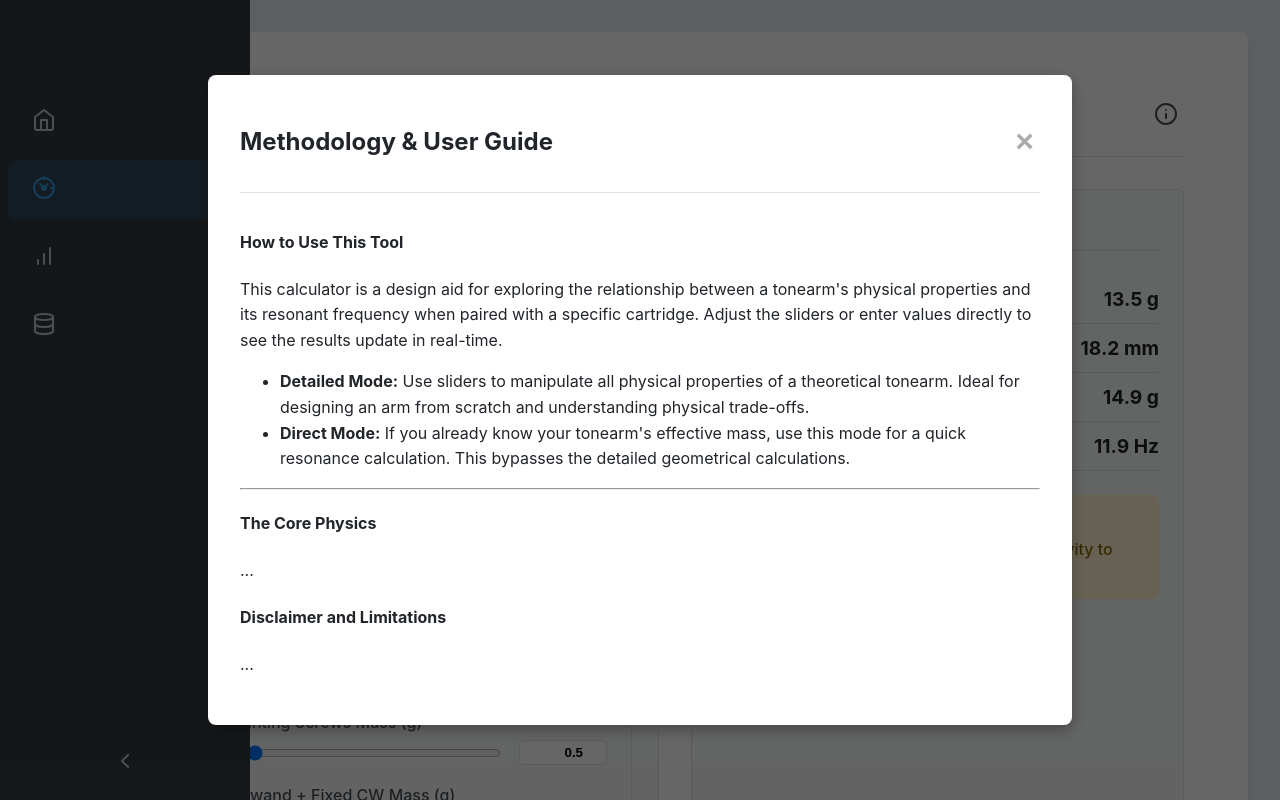
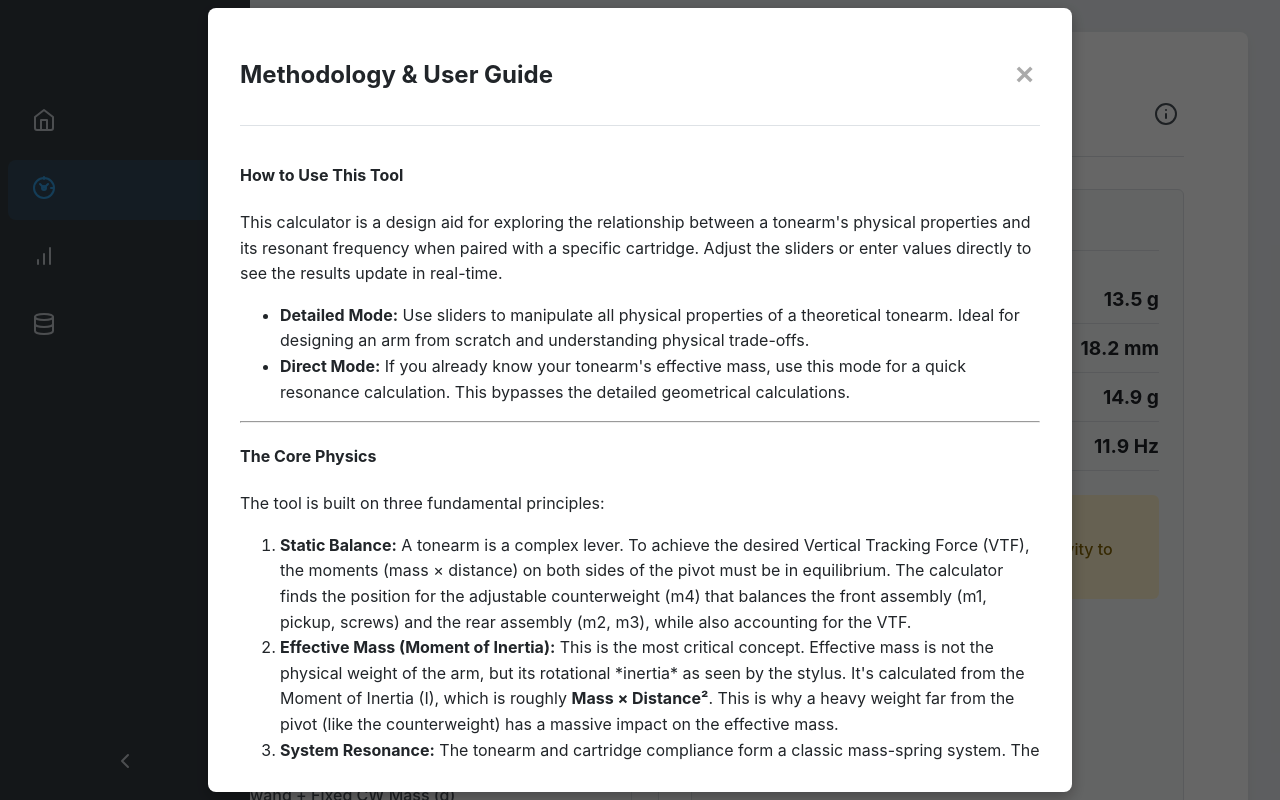
Before and after one commit to Engrove/Turntable, a Vue app: page /tonearm-calculator in a window 1280 px wide. Both pictures are taken after a click on the button 1166 px from the left and 114 px from the top of the page. Shown: the top 800 px of the page. Built offline with nearby package versions, Linux system fonts and the light colour scheme.

Commit message:
Update TonearmCalculatorView.vue

```diff
--- a/src/views/TonearmCalculatorView.vue
+++ b/src/views/TonearmCalculatorView.vue
@@ -1,6 +1,6 @@
 <!-- src/views/TonearmCalculatorView.vue -->
 <script setup>
-import { ref, onMounted } from 'vue'; // Importera onMounted
+import { ref, onMounted } from 'vue';
 import { useTonearmStore } from '@/store/tonearmStore.js';
 import InputPanel from '@/components/InputPanel.vue';
 import ResultsPanel from '@/components/ResultsPanel.vue';
@@ -12,11 +12,10 @@ import HelpModal from '@/components/HelpModal.vue';
 const store = useTonearmStore();
 const showHelp = ref(false);
 
-// Anropa initialize när komponenten har monterats
+// NYTT (1b): Anropa initialize när komponenten har monterats
 onMounted(() => {
   store.initialize();
 });
-
 </script>
 
 <template>
@@ -28,7 +27,7 @@ onMounted(() => {
       </button>
     </div>
 
-    <!-- NYTT: Laddnings- och felhantering -->
+    <!-- NYTT (1b): Laddnings- och felhantering -->
     <div v-if="store.isLoading" class="status-container">
       <h2>Loading Database...</h2>
     </div>
@@ -36,11 +35,13 @@ onMounted(() => {
       <h2>Failed to load data</h2>
       <p>{{ store.error }}</p>
     </div>
+
     <div v-else class="main-content">
       <div class="calculator-grid">
         <InputPanel />
         <ResultsPanel />
       </div>
+      <!-- NYTT (1b): Villkorlig rendering av visualiseringar -->
       <template v-if="store.params.calculationMode === 'detailed'">
         <TonearmVisualizer />
         <SensitivityCharts />
@@ -55,24 +56,59 @@ onMounted(() => {
       <template #default>
         <h4>How to Use This Tool</h4>
         <p>This calculator is a design aid for exploring the relationship between a tonearm's physical properties and its resonant frequency when paired with a specific cartridge. Adjust the sliders or enter values directly to see the results update in real-time.</p>
+        <!-- NYTT (1b): Uppdaterad hjälptext -->
         <ul>
             <li><strong>Detailed Mode:</strong> Use sliders to manipulate all physical properties of a theoretical tonearm. Ideal for designing an arm from scratch and understanding physical trade-offs.</li>
             <li><strong>Direct Mode:</strong> If you already know your tonearm's effective mass, use this mode for a quick resonance calculation. This bypasses the detailed geometrical calculations.</li>
         </ul>
         <hr>
-
         <h4>The Core Physics</h4>
-        <p>...</p>
-
+        <p>The tool is built on three fundamental principles:</p>
+        <ol>
+            <li><strong>Static Balance:</strong> A tonearm is a complex lever. To achieve the desired Vertical Tracking Force (VTF), the moments (mass × distance) on both sides of the pivot must be in equilibrium. The calculator finds the position for the adjustable counterweight (m4) that balances the front assembly (m1, pickup, screws) and the rear assembly (m2, m3), while also accounting for the VTF.</li>
+            <li><strong>Effective Mass (Moment of Inertia):</strong> This is the most critical concept. Effective mass is not the physical weight of the arm, but its rotational *inertia* as seen by the stylus. It's calculated from the Moment of Inertia (I), which is roughly <strong>Mass × Distance²</strong>. This is why a heavy weight far from the pivot (like the counterweight) has a massive impact on the effective mass.</li>
+            <li><strong>System Resonance:</strong> The tonearm and cartridge compliance form a classic mass-spring system. The goal is to place its natural resonance frequency in the "sweet spot" (typically 8-12 Hz) to avoid amplifying low-frequency rumble from warps (<8 Hz) and interfering with audible bass frequencies (>12 Hz).</li>
+        </ol>
+        <hr>
+        <h4>Understanding the Visualizations (Detailed Mode)</h4>
+        <p>The toolkit provides several interactive graphs to give you immediate visual feedback:</p>
+        <ul>
+            <li><strong>Tonearm Visualization:</strong> This top-down view shows the physical layout of your tonearm based on your inputs. It helps you visualize the balance and the crucial distances between the components and the pivot.</li>
+            <li><strong>Sensitivity Analysis (The 4 Charts):</strong> These charts are perhaps the most powerful design feature. Each chart shows how the final Resonance Frequency changes when you alter just <em>one</em> specific parameter (like Headshell Mass). A steep curve means the system is very sensitive to that parameter, while a flat curve means it has little effect. This helps you understand the trade-offs in your design.</li>
+            <li><strong>Counterweight Mass vs. Required Distance:</strong> This graph specifically explores the relationship between the adjustable counterweight's mass (m4) and how far it needs to be from the pivot to balance the arm. It clearly illustrates the principle that a heavier counterweight can be placed much closer to the pivot, which is key to reducing effective mass.</li>
+        </ul>
+        <hr>
+        <h4>The Two-Part Counterweight Philosophy</h4>
+        <p>A key design feature this calculator models is a two-part counterweight system. Instead of a single large weight, the task is split:</p>
+        <ul>
+            <li><strong>The Fixed Counterweight (m3):</strong> A mass integrated into the arm structure, very close to the pivot. Its purpose is to provide some of the balancing mass with a negligible contribution to the total inertia (since its distance, L3, is small).</li>
+            <li><strong>The Adjustable Counterweight (m4):</strong> This larger weight provides the final, precise balancing. Because m3 is already doing some work, m4 can be placed much closer to the pivot, significantly reducing its own contribution to inertia and thereby lowering the total effective mass.</li>
+        </ul>
+        <hr>
+        <h4>Core Formulas Used</h4>
+        <p>Adjustable Counterweight Distance (D or L4):</p>
+        <code>D = ( (m1*L1) + (m2*L2) - (m3*L3) - (VTF*L1) ) / m4</code>
+        <p>Total Moment of Inertia (Itot):</p>
+        <code>Itot = (m1*L1²) + (m2*L2²) + (m3*L3²) + (m4*D²)</code>
+        <p>Effective Mass (M_eff):</p>
+        <code>M_eff = Itot / L1²</code>
+        <p>Resonance Frequency (F):</p>
+        <code>F = 1000 / (2π * √(M_eff * Compliance))</code>
+        <hr>
         <h4>Disclaimer and Limitations</h4>
-        <p>...</p>
+        <p>
+          This toolkit is provided as a design aid for theoretical exploration and educational purposes only. The calculations are based on established physical principles but are the product of a hobbyist project. Data is compiled from publicly available sources, including manufacturer specifications and community-driven databases.
+        </p>
+        <p>
+          While every effort is made to verify accuracy, there is no guarantee of the absolute correctness of the data or calculations. Users are encouraged to cross-reference the results with their own measurements and practical experience. The ultimate responsibility for any physical build or component matching rests with the user.
+        </p>
       </template>
     </HelpModal>
   </div>
 </template>
 
 <style scoped>
-/* NYTT: Styling för status-container */
+/* NYTT (1b): Styling för status-container */
 .status-container {
   padding: 4rem 2rem;
   text-align: center;
@@ -89,7 +125,6 @@ onMounted(() => {
     margin: 0;
     color: var(--header-color);
 }
-/* Befintlig CSS */
 .tool-view { display: flex; flex-direction: column; }
 .tool-header { display: flex; justify-content: space-between; align-items: center; padding-bottom: 1.5rem; margin-bottom: 2rem; border-bottom: 1px solid var(--border-color); }
 .tool-header h1 { margin: 0; font-size: 1.75rem; color: var(--header-color); }
```
